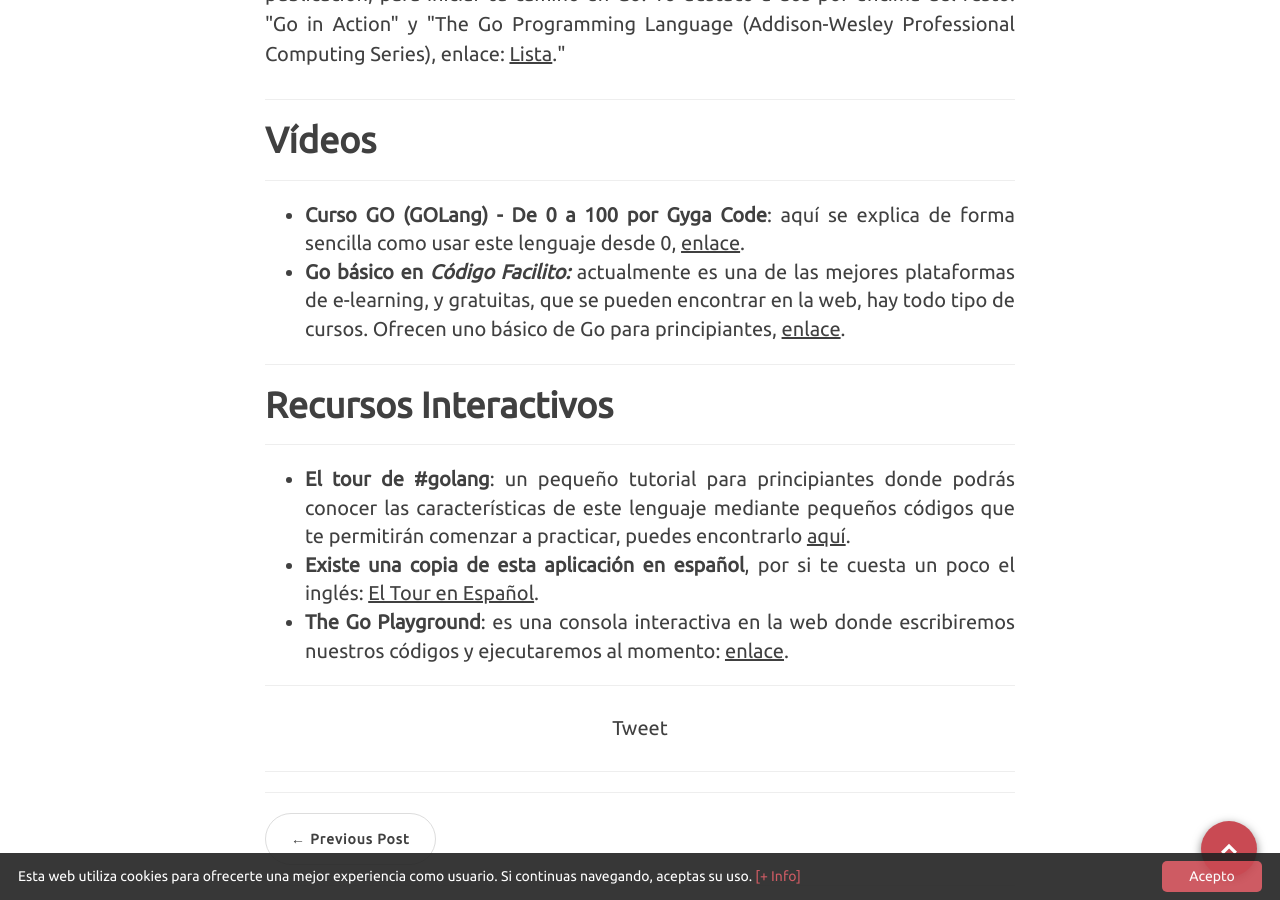
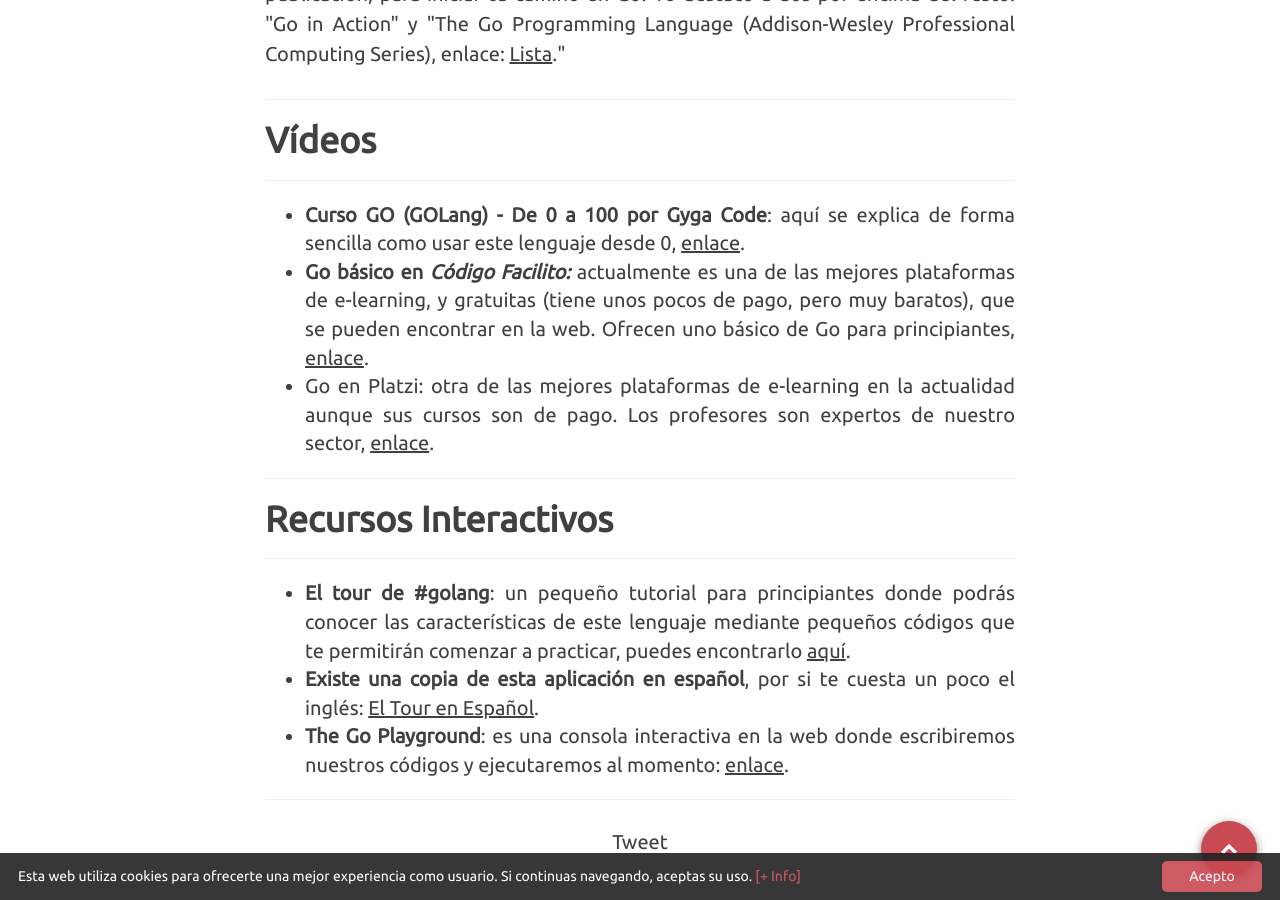
Before and after one commit to R12Leal/R12Leal.github.io, a Jekyll site: the page built from _posts/2016-08-22-recursos-aprender-golang.markdown, in a window 1280 px wide and 900 px high, scrolled down 1253 px. Built offline with Jekyll 4.4.1, drawn with Linux system fonts in a browser that asks for light colours; nearby versions of some CDN libraries; comment, search, counter and statistics services are not loaded.

Commit message:
add Post 22-08-2016 - golang2

```diff
--- a/_posts/2016-08-22-recursos-aprender-golang.markdown
+++ b/_posts/2016-08-22-recursos-aprender-golang.markdown
@@ -22,7 +22,8 @@
 <hr />
   <ul class="ulposts">
     <li><strong>Curso GO (GOLang) - De 0 a 100 por Gyga Code</strong>: aquí se explica de forma sencilla como usar este lenguaje desde 0, <a href="https://www.youtube.com/playlist?list=PLl_hIu4u7P64MEJpR3eVwQ1l_FtJq4a5g" title="Curso GO (GOLang) - De 0 a 100 por Gyga Code" target="_blank">enlace</a>.</li>
-    <li><strong>Go básico en <i>Código Facilito:</i></strong> actualmente es una de las mejores plataformas de e-learning, y gratuitas, que se pueden encontrar en la web, hay todo tipo de cursos. Ofrecen uno básico de Go para principiantes, <a href="http://codigofacilito.com/courses/go" title="Go básico en Código Facilito" target="_blank">enlace</a>.</li>
+    <li><strong>Go básico en <i>Código Facilito:</i></strong> actualmente es una de las mejores plataformas de e-learning, y gratuitas (tiene unos pocos de pago, pero muy baratos), que se pueden encontrar en la web. Ofrecen uno básico de Go para principiantes, <a href="http://codigofacilito.com/courses/go" title="Go básico en Código Facilito" target="_blank">enlace</a>.</li>
+    <li>Go en Platzi: otra de las mejores plataformas de e-learning en la actualidad aunque sus cursos son de pago. Los profesores son expertos de nuestro sector, <a href="https://platzi.com/cursos/go-basico/" title="Go en Platzi" target="_blank">enlace</a>.</li>
   </ul>
 <hr />
 <h2 class="section-heading">Recursos Interactivos</h2>
```
